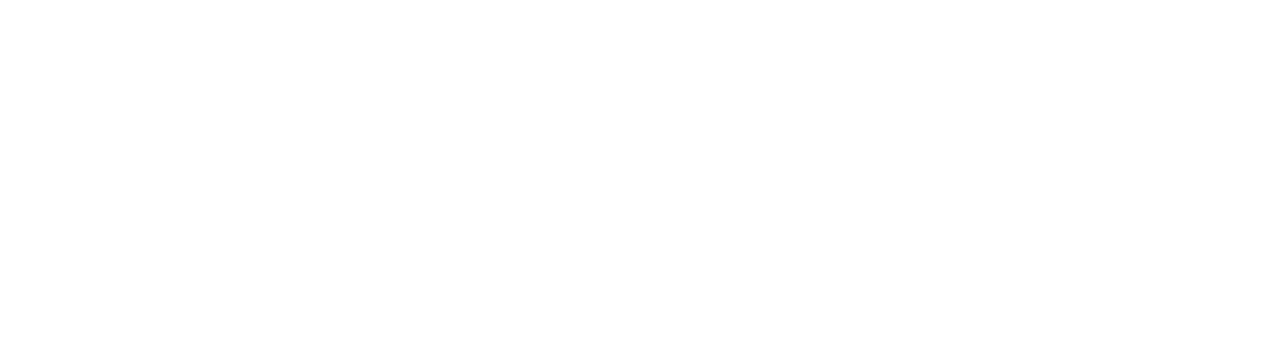
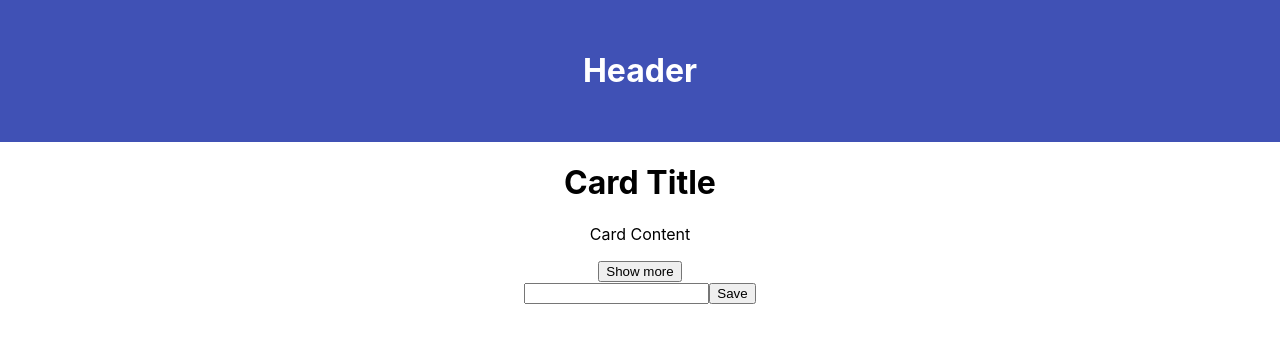
Before and after one commit to VovaMelnyk/BC_21_React, a React (Create React App) app: page / in a window 1280 px wide. Shown: the top 342 px of the page. Built offline with nearby package versions, Linux system fonts and the light colour scheme.

Commit message:
add paterns

```diff
--- a/src/App.js
+++ b/src/App.js
@@ -1,8 +1,22 @@
 import React from "react";
+import Header from "./Components/Header/Header";
+import Card from "./Components/Card/Card";
+import TodoList from "./Components/TodoList/TodoList";
+import IsAuth from "./renderProp/isAuth";
+import Storage from "./renderProp/Storage";
 import "./App.css";
 
 function App() {
-  return <div className="App"></div>;
+  return (
+    <div className="App">
+      <IsAuth>{(props) => <Header user={props.userExist} />}</IsAuth>
+      <Card />
+      <Storage>
+        {({ saveToStorage }) => <TodoList saveToStorage={saveToStorage} />}
+      </Storage>
+      {/* <TodoList /> */}
+    </div>
+  );
 }
 
 export default App;
--- /dev/null
+++ b/src/Components/Card/Card.js
@@ -0,0 +1,27 @@
+import React from "react";
+import withToggle from "../../hoc/withToggle";
+
+const Card = (props) => {
+  // console.log(props);
+  return (
+    <div>
+      <h1>Card Title</h1>
+      <p>Card Content</p>
+      {props.open && (
+        <ul>
+          <li>Item1</li>
+          <li>Item2</li>
+          <li>Item3</li>
+          <li>Item4</li>
+          <li>Item5</li>
+          <li>Item6</li>
+          <li>Item7</li>
+          <li>Item8</li>
+        </ul>
+      )}
+      <button onClick={props.toggle}>Show more</button>
+    </div>
+  );
+};
+
+export default withToggle(Card);
--- /dev/null
+++ b/src/Components/Header/Header.css
@@ -0,0 +1,5 @@
+header {
+  background-color: #4051b5;
+  color: #ffffff;
+  padding: 30px;
+}
--- /dev/null
+++ b/src/Components/Header/Header.js
@@ -0,0 +1,15 @@
+import React from "react";
+import withAuth from "../../hoc/withAuth";
+import "./Header.css";
+const Header = (props) => {
+  console.log(props);
+  return (
+    <header>
+      <h1>Header</h1>
+    </header>
+  );
+};
+
+// export default withAuth(Header);
+
+export default Header;
--- /dev/null
+++ b/src/Components/TodoList/TodoList.js
@@ -0,0 +1,42 @@
+import React, { useState } from "react";
+import withStorage from "../../hoc/withStorage";
+
+const TodoList = ({ saveToStorage }) => {
+  const [input, setInput] = useState("");
+  const [tasks, setTasks] = useState([]);
+
+  const inputHandler = (e) => {
+    const value = e.target.value;
+    setInput(value);
+  };
+
+  const handleSubmit = (e) => {
+    e.preventDefault();
+    const task = {
+      id: Date.now(),
+      text: input,
+    };
+    const newState = [...tasks, task];
+    setTasks(newState);
+    saveToStorage("tasks", newState);
+    setInput("");
+  };
+
+  return (
+    <div>
+      <form onSubmit={handleSubmit}>
+        <input type="text" onChange={inputHandler} value={input} />
+        <button>Save</button>
+      </form>
+      <ul>
+        {tasks.map((el) => (
+          <li key={el.id}>{el.text}</li>
+        ))}
+      </ul>
+    </div>
+  );
+};
+
+// export default withStorage(TodoList);
+
+export default TodoList;
--- a/src/hoc/withAuth.js
+++ b/src/hoc/withAuth.js
@@ -0,0 +1,33 @@
+import React, { Component } from "react";
+
+// const withAuth = (NestedComponent) => {
+//   // Header
+//   return class extends Component {
+//     render() {
+//   const user = { name: "Bob", age: 23 };
+//   const isAuth = Object.keys(user).length > 0;
+//       return <NestedComponent isAuth={isAuth} {...this.props} />; // Header isAuth={isAuth} title='Header'
+//     }
+//   };
+// };
+
+// export default withAuth;
+
+// const withAuth = (NestedComponent) => {
+//   const user = { name: "Bob", age: 23 };
+//   const isAuth = Object.keys(user).length > 0;
+//   const newComponent = (props) => {
+//     return <NestedComponent {...props} isAuth={isAuth} />;
+//   };
+//   return newComponent;
+// };
+
+// export default withAuth;
+
+const withAuth = (NestedComponent) => {
+  const user = { name: "Bob", age: 23 };
+  const isAuth = Object.keys(user).length > 0;
+  return (props) => <NestedComponent {...props} isAuth={isAuth} />;
+};
+
+export default withAuth;
--- a/src/hoc/withStorage.js
+++ b/src/hoc/withStorage.js
@@ -0,0 +1,43 @@
+import React, { Component } from "react";
+
+const withStorage = (NestedComponent) => {
+  return class extends Component {
+    saveToStorage = (key, value) => {
+      try {
+        localStorage.setItem(key, JSON.stringify(value));
+      } catch (error) {
+        throw new Error(error);
+      }
+    };
+
+    getFromStorage = (key) => {
+      try {
+        const value = localStorage.getItem(key);
+        return value ? JSON.parse(value) : null;
+      } catch (error) {
+        throw new Error(error);
+      }
+    };
+
+    removeFromStorage = (key) => {
+      try {
+        localStorage.removeItem(key);
+      } catch (error) {
+        throw new Error(error);
+      }
+    };
+
+    render() {
+      return (
+        <NestedComponent
+          {...this.props}
+          saveToStorage={this.saveToStorage}
+          getFromStorage={this.getFromStorage}
+          removeFromStorage={this.removeFromStorage}
+        />
+      );
+    }
+  };
+};
+
+export default withStorage;
--- a/src/hoc/withToggle.js
+++ b/src/hoc/withToggle.js
@@ -0,0 +1,24 @@
+import React, { Component } from "react";
+
+const withToggle = (NestedComponent) => {
+  return class extends Component {
+    state = {
+      isOpen: false,
+    };
+
+    toggle = () => {
+      this.setState((prev) => ({
+        isOpen: !prev.isOpen,
+      }));
+    };
+
+    render() {
+      const { isOpen } = this.state;
+      return (
+        <NestedComponent {...this.props} open={isOpen} toggle={this.toggle} />
+      );
+    }
+  };
+};
+
+export default withToggle;
--- a/src/renderProp/Storage.js
+++ b/src/renderProp/Storage.js
@@ -0,0 +1,35 @@
+import { Component } from "react";
+
+export default class Storage extends Component {
+  saveToStorage = (key, value) => {
+    try {
+      localStorage.setItem(key, JSON.stringify(value));
+    } catch (error) {
+      throw new Error(error);
+    }
+  };
+
+  getFromStorage = (key) => {
+    try {
+      const value = localStorage.getItem(key);
+      return value ? JSON.parse(value) : null;
+    } catch (error) {
+      throw new Error(error);
+    }
+  };
+
+  removeFromStorage = (key) => {
+    try {
+      localStorage.removeItem(key);
+    } catch (error) {
+      throw new Error(error);
+    }
+  };
+  render() {
+    return this.props.children({
+      saveToStorage: this.saveToStorage,
+      getFromStorage: this.getFromStorage,
+      removeFromStorage: this.removeFromStorage,
+    });
+  }
+}
--- a/src/renderProp/isAuth.js
+++ b/src/renderProp/isAuth.js
@@ -0,0 +1,11 @@
+import React, { Component } from "react";
+
+class IsAuth extends Component {
+  render() {
+    const user = { name: "Bob", age: 23 };
+    const isAuth = Object.keys(user).length > 0;
+    return this.props.children({ userExist: isAuth });
+  }
+}
+
+export default IsAuth;
```
